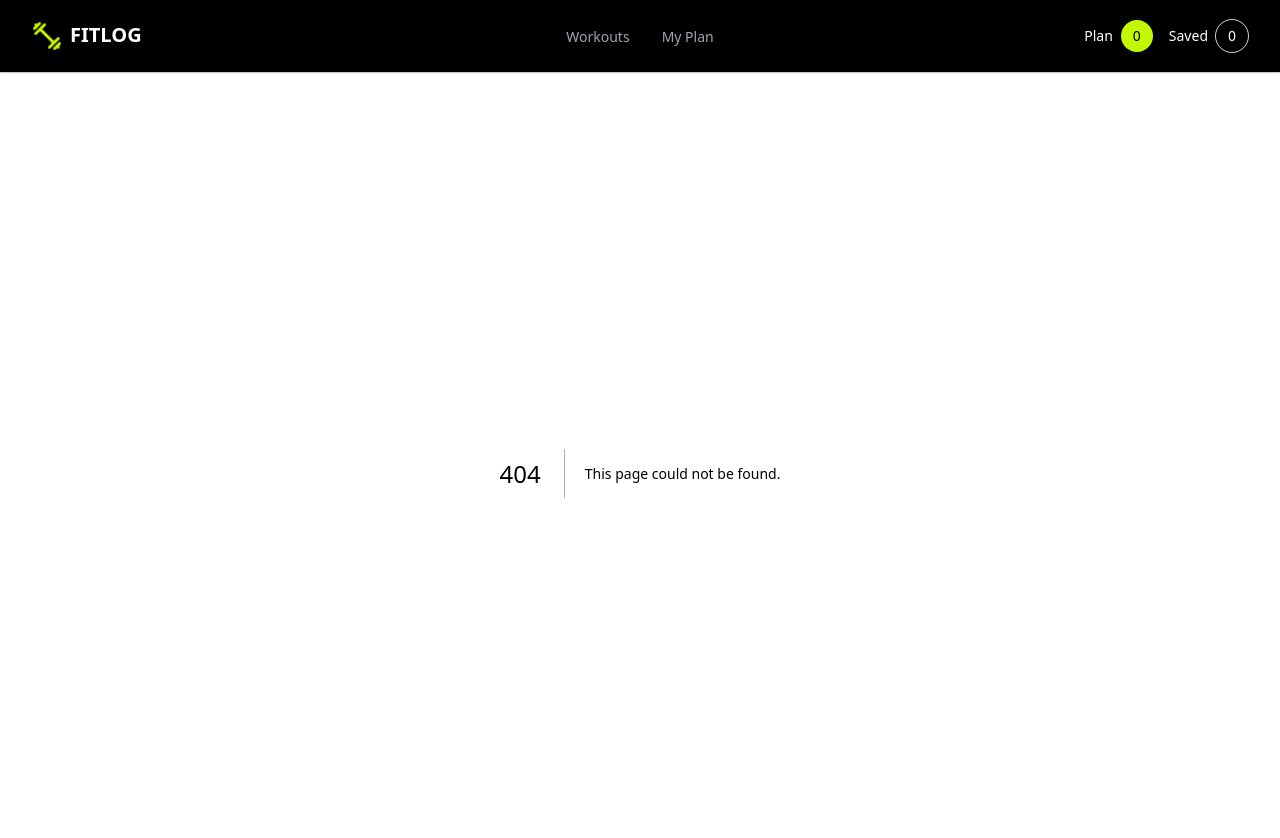
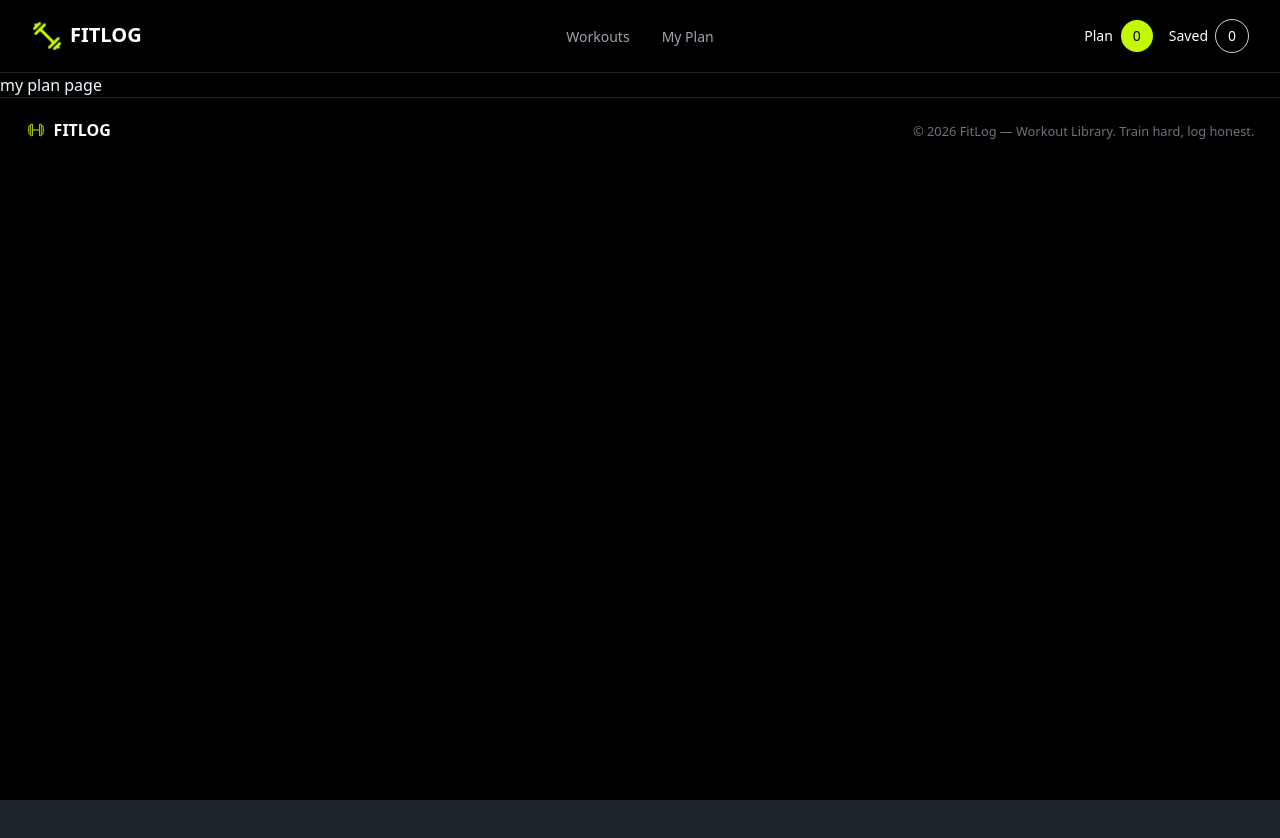
Before and after one commit to ruku9010/fit-log-ninja, a Next.js app: page /my-plan in a window 1280 px wide. Before the commit this address had no page. Shown: the top 838 px of the page. After the commit the page ends 800 px from the top, so only its background shows below. Built offline with nearby package versions, Linux system fonts and the light colour scheme.

Commit message:
Footer added, Library section, Product card added working on fetching

```diff
--- a/src/app/layout.tsx
+++ b/src/app/layout.tsx
@@ -3,6 +3,7 @@ import { Geist, Geist_Mono } from "next/font/google";
 import "./globals.css";
 import { ToastContainer } from "react-toastify";
 import NavBar from "@/components/shared/NavBar";
+import Footer from "@/components/shared/Footer";
 
 const geistSans = Geist({
   variable: "--font-geist-sans",
@@ -33,7 +34,7 @@ export default function RootLayout({ children }: LayoutProps<"/">) {
         <div>
           {children}
         </div>
-
+        <Footer />
         <ToastContainer />
         </body>
     </html>
--- /dev/null
+++ b/src/app/my-plan/page.tsx
@@ -0,0 +1,11 @@
+import React from 'react';
+
+const MyPlanPage = () => {
+    return (
+        <div>
+            my plan page
+        </div>
+    );
+};
+
+export default MyPlanPage;
--- a/src/app/page.tsx
+++ b/src/app/page.tsx
@@ -1,9 +1,11 @@
 import Banner from "@/components/Banner";
+import LibrarySection from "@/components/LibrarySection";
 
 export default function Home() {
   return (
     <>
     <Banner />
+    <LibrarySection />
     </>
   );
 }
--- /dev/null
+++ b/src/components/LibrarySection.tsx
@@ -0,0 +1,31 @@
+
+
+const getLibrary = async() =>{
+    const response = await fetch('https://api.abcz.workers.dev/api/fitlog')
+    const data = response.json()
+    return data;
+}
+
+const LibrarySection = async() => {
+
+    const libraryData = await getLibrary()
+    console.log(libraryData);
+
+
+    return (
+        <>
+        <div className='w-[96%] mx-auto mb-5 '>
+            <h2 className='text-[#FFFFFF] text-3xl font-bold'>THE LIBRARY</h2>
+            <p className='text-[#9CA3AF]'>Twelve lifts covering every major muscle group.</p>
+        </div>
+
+        <div>
+            {
+
+            }
+        </div>
+        </>
+    );
+};
+
+export default LibrarySection;
--- /dev/null
+++ b/src/components/product/LibraryDataCard.tsx
@@ -0,0 +1,27 @@
+import Image from 'next/image';
+import React from 'react';
+
+const LibraryDataCard = () => {
+    return (
+        <div className="card bg-base-100 w-96 shadow-sm">
+  <figure>
+    <Image
+      src="https://img.daisyui.com/images/stock/photo-1606107557195-0e29a4b5b4aa.webp"
+      alt="Shoes" />
+  </figure>
+  <div className="card-body">
+    <h2 className="card-title">
+      Card Title
+      <div className="badge badge-secondary">NEW</div>
+    </h2>
+    <p>A card component has a figure, a body part, and inside body there are title and actions parts</p>
+    <div className="card-actions justify-end">
+      <div className="badge badge-outline">Fashion</div>
+      <div className="badge badge-outline">Products</div>
+    </div>
+  </div>
+</div>
+    );
+};
+
+export default LibraryDataCard;
--- /dev/null
+++ b/src/components/shared/Footer.tsx
@@ -0,0 +1,27 @@
+import Image from 'next/image';
+import Link from 'next/link';
+import footerLogo from '@/assets/logo.png';
+import { CiDumbbell } from 'react-icons/ci';
+
+const Footer = () => {
+    return (
+        <>
+        <hr className="opacity-15" />
+        <div className='flex justify-between items-center w-[96%] mx-auto py-5'>
+            <div className=''>
+                <Link
+            href="/"
+            className="flex items-center gap-2 text-md font-bold text-[#FFFFFF]"
+          >
+            <CiDumbbell className='text-[#C2F800] text-xl'/> FITLOG
+          </Link>
+            </div>
+            <div className='text-[#6B7280]'>
+                <small>© 2026 FitLog — Workout Library. Train hard, log honest.</small>
+            </div>
+        </div>
+        </>
+    );
+};
+
+export default Footer;
--- a/src/components/shared/NavBar.tsx
+++ b/src/components/shared/NavBar.tsx
@@ -17,7 +17,7 @@ const NavBar = () => {
 
       <li>
         <Link
-          href="/"
+          href="/my-plan"
           className="rounded-xl px-4 py-2 text-sm text-[#9CA3AF] active:bg-[#1A2312] active:text-[#C2F800]"
         >
           My Plan
@@ -83,7 +83,7 @@ const NavBar = () => {
         <div className="navbar-end gap-4">
           {/* Plan */}
           <button className="flex items-center gap-2 text-sm text-white">
-            <span>Plan</span>
+            <Link href={"/my-plan"}>Plan</Link>
 
             <span className="flex h-8 min-w-8 items-center justify-center rounded-full bg-[#C2F800] px-2 text-black">
               0
@@ -92,7 +92,7 @@ const NavBar = () => {
 
           {/* Saved */}
           <button className="flex items-center gap-2 text-sm text-white">
-            <span>Saved</span>
+            <Link href={"/my-plan"}>Saved</Link>
 
             <span className="flex h-8 min-w-8 items-center justify-center rounded-full outline-1 outline-[#D1D5DB]">
               0
```
